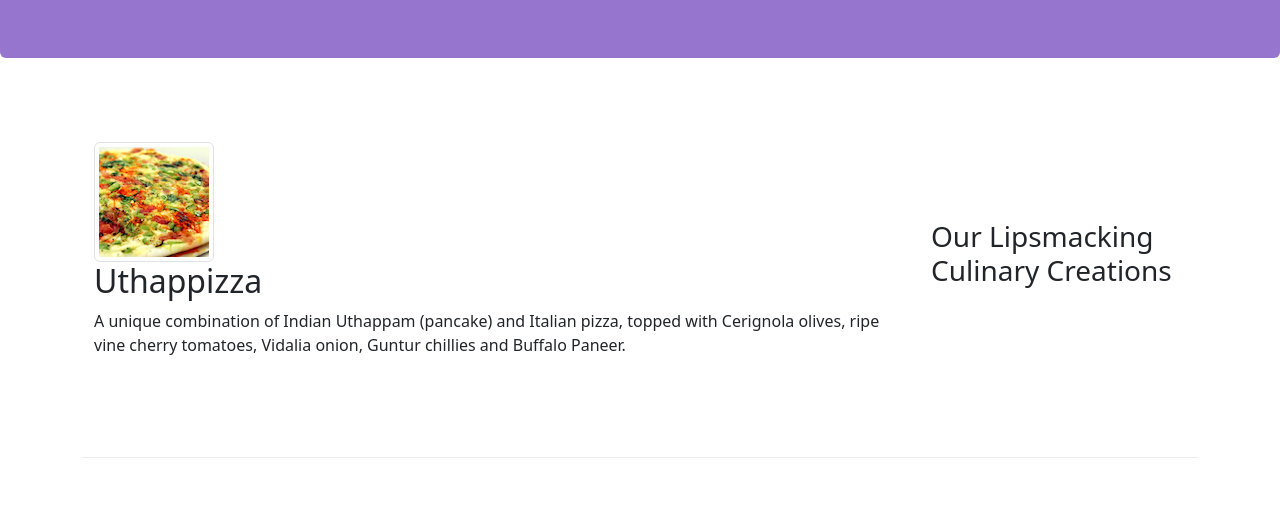
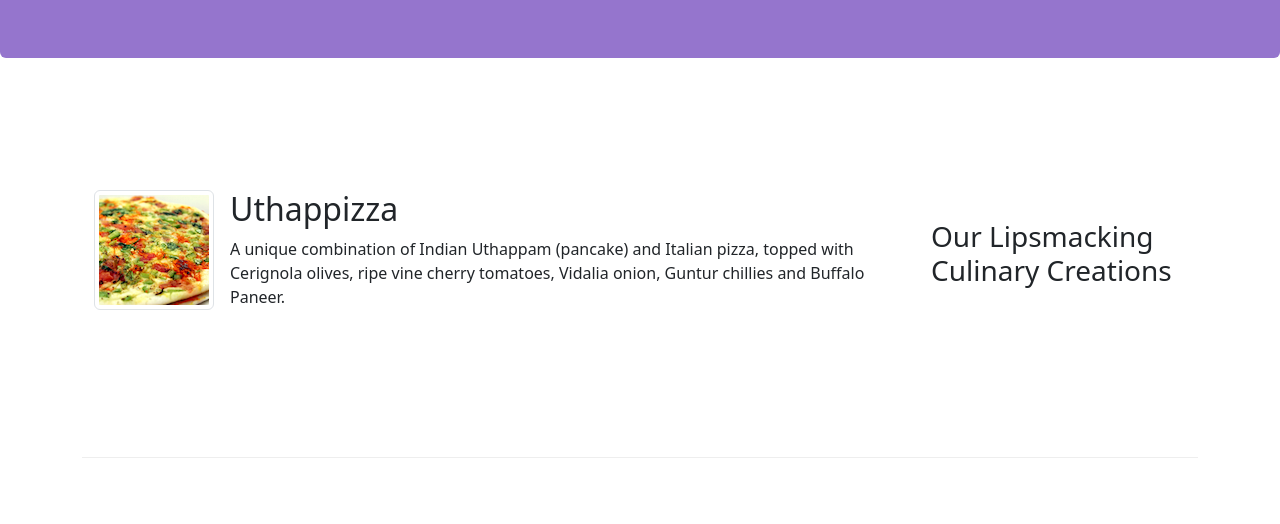
Before and after one commit to MuhammadSaqib786/Navbar-and-breadCrumbs-bootStrap, a website: page index.html in a window 1280 px wide. Shown: the part 276-800 px from the top of the page. Drawn offline with nearby package versions, Linux system fonts and the light colour scheme.

Commit message:
added image with description in home page using d-flex dflex-shrink-0 flex-gow-1 class

```diff
--- a/index.html
+++ b/index.html
@@ -91,14 +91,16 @@
           <h3>Our Lipsmacking Culinary Creations</h3>
         </div>
         <div class="col col-sm order-sm-first col-md">
-          <div class="media">
+          <div class="d-flex">
+            <div class="flex-shrink-0">
             <img
               class="d-flex mr-3 img-thumbnail align-self-center"
               src="img/uthappizza.png"
               alt="uthapizaa"
             />
-            <div class="media-body">
-              <h2>Uthappizza</h2>
+        </div>
+            <div class="flex-grow-1 ms-3">
+              <h2 class="mt-0">Uthappizza</h2>
               <p>
                 A unique combination of Indian Uthappam (pancake) and Italian
                 pizza, topped with Cerignola olives, ripe vine cherry tomatoes,
```
